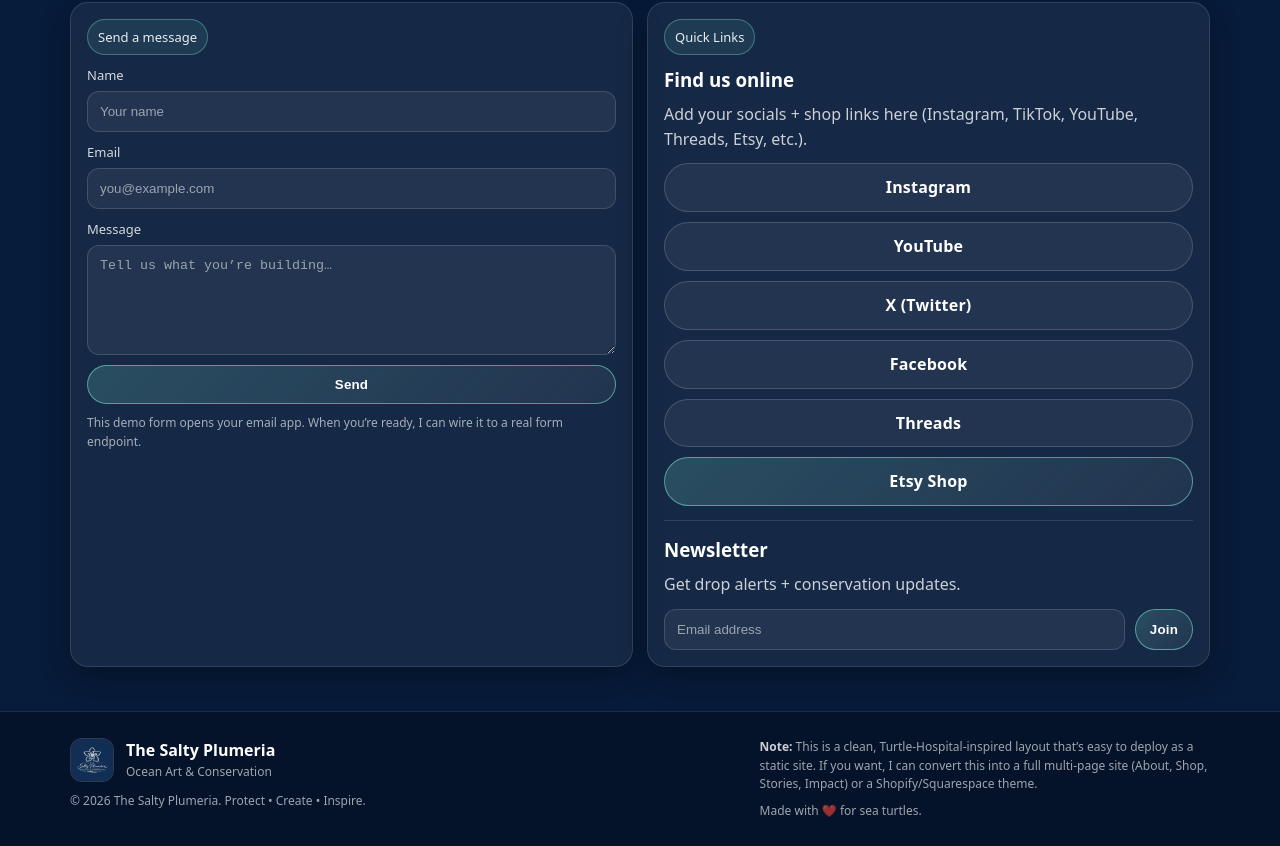
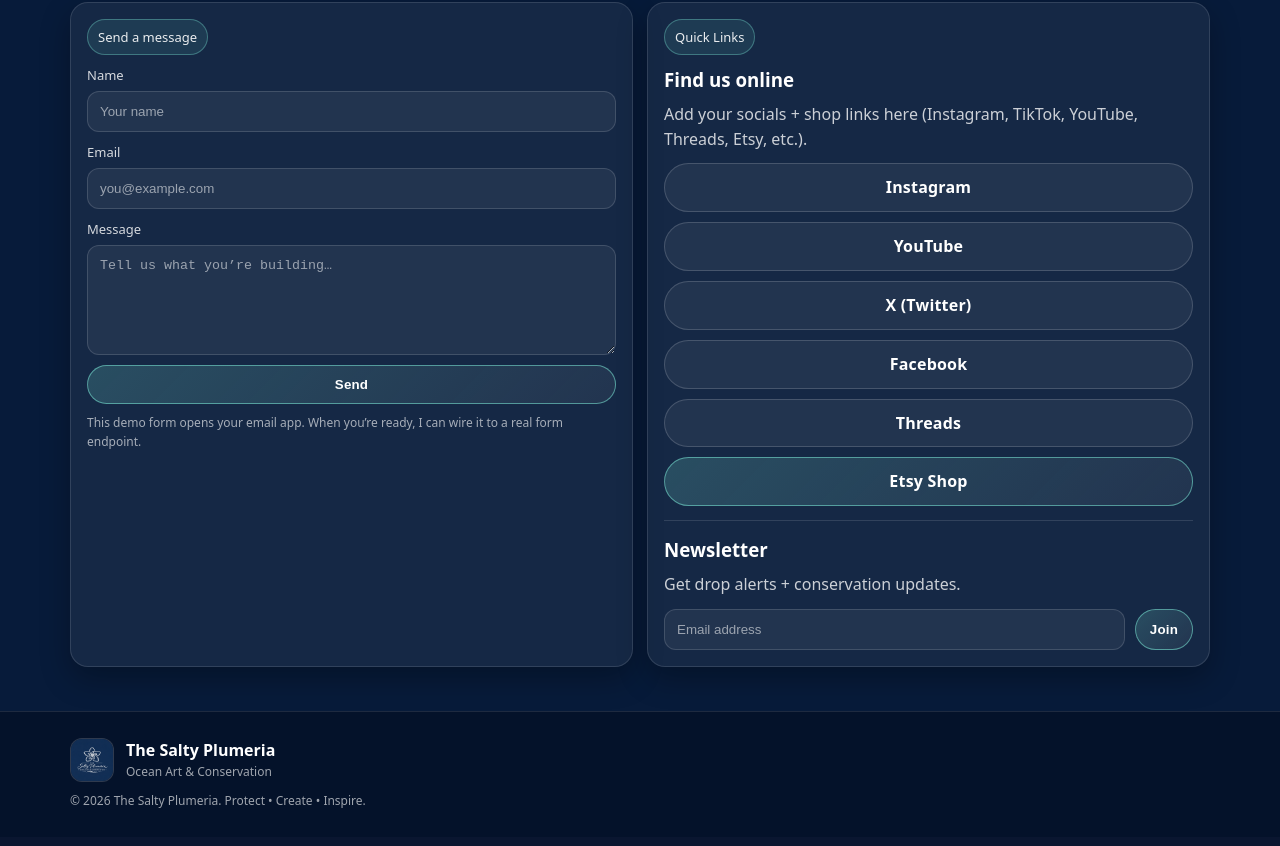
Before and after one commit to thesaltyplumeria/website, a plain HTML site: page index.html in a window 1280 px wide. Shown: the part 2193-3039 px from the top of the page. Drawn offline with Linux system fonts and the light colour scheme.

Commit message:
Update index.html

```diff
--- a/index.html
+++ b/index.html
@@ -565,11 +565,7 @@
         </div>
       </div>
       <div>
-        <div class="fine" style="margin-bottom:8px">
-          <strong style="color: rgba(255,255,255,.80)">Note:</strong> This is a clean, Turtle-Hospital-inspired layout that’s easy to deploy as a static site.
-          If you want, I can convert this into a full multi-page site (About, Shop, Stories, Impact) or a Shopify/Squarespace theme.
-        </div>
-        <div class="fine">Made with ❤️ for sea turtles.</div>
+
       </div>
     </div>
   </footer>
```
